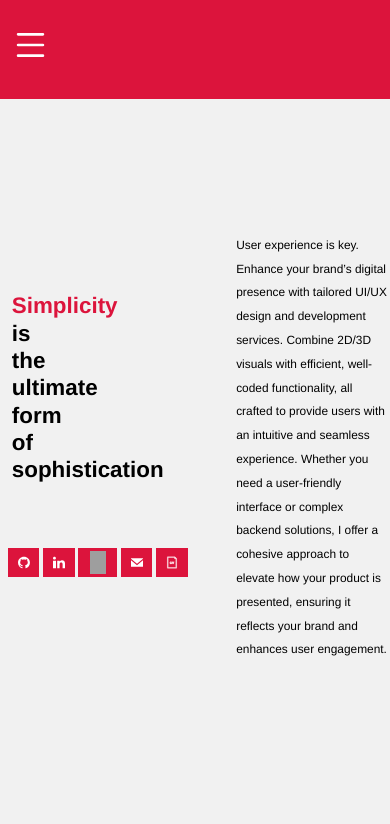
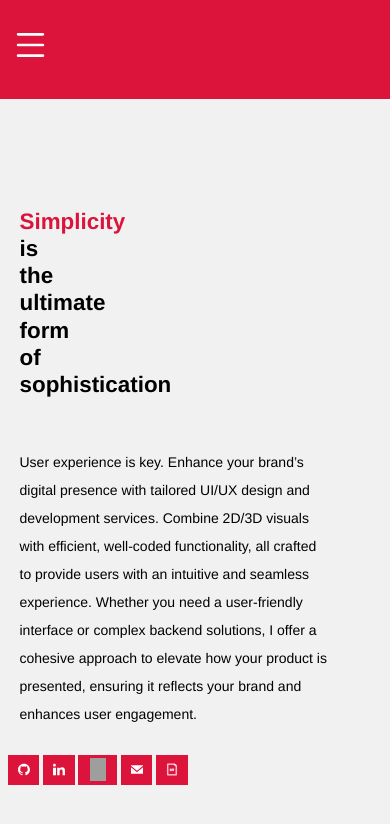
Before and after one commit to lyszt/lyszt.github.io, a Jekyll site: the page built from index.html, in a window 390 px wide and 900 px high. Shown: the top 824 px of the window. Built offline with Jekyll 4.4.1, drawn with Linux system fonts in a browser that asks for light colours; grey boxes are pictures that could not be loaded.

Commit message:
improve mobile layout

```diff
--- a/css/480.css
+++ b/css/480.css
@@ -75,10 +75,14 @@
     display: none;
   }
   #landing-div {
+    grid-auto-flow: row;
     margin: 0;
   }
   #landing-div span {
-    font-size: .85em;
+    display: block;
+    font-size: 1em;
+    margin: 5%;
+    width: 79%;
   }
 
   #landing-text {
@@ -122,7 +126,6 @@
   /*  BUTTONS */
   #landing-buttons {
     position: absolute;
-    top: 60%;
     left: 2%;
   }
   #landing-buttons .btn img {
```
